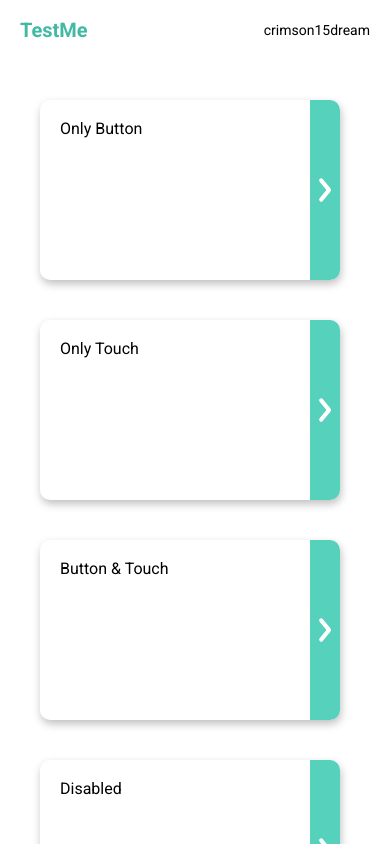
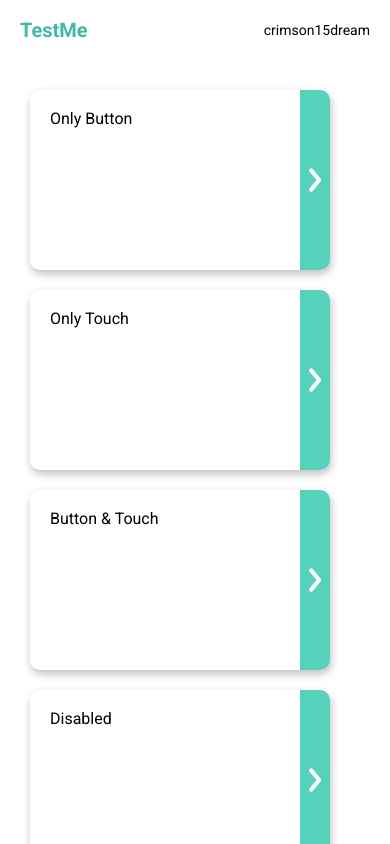
Before and after one commit to DoshSempai/study-platform, a React app: page /#/ in a window 390 px wide. Built offline with nearby package versions, Linux system fonts and the light colour scheme.

Commit message:
mobile layout fix

```diff
--- a/src/view/components/card/Card.css
+++ b/src/view/components/card/Card.css
@@ -1,5 +1,5 @@
 .card {
-    max-width: 300px;
+    width: 300px;
     height: 180px;
     display: flex;
     justify-content: center;
@@ -14,10 +14,6 @@
     width: 100%;
     height: 100%;
     padding: 20px;
-}
-
-.card_wrap {
-    flex-grow: 1;
 }
 
 .card__navigation {
@@ -52,3 +48,16 @@
     height: 16px;
     border-radius: 2px;
 }
+
+@media screen and (max-width: 480px) {
+    .card_wrap {
+        flex-grow: 1;
+        margin: 10px;
+    }
+    .card {
+        width: 100%;
+        max-width: 300px;
+        min-width: 260px;
+        margin: 0;
+    }
+}
--- a/src/view/components/checkbutton/CheckButton.css
+++ b/src/view/components/checkbutton/CheckButton.css
@@ -3,7 +3,7 @@
 .ex-check {
   box-sizing: border-box;
   position: absolute;
-  bottom: 0;
+  bottom: 20px;
   left: 0;
   width: 100%;
   padding: 20px 30px 14px;
```
